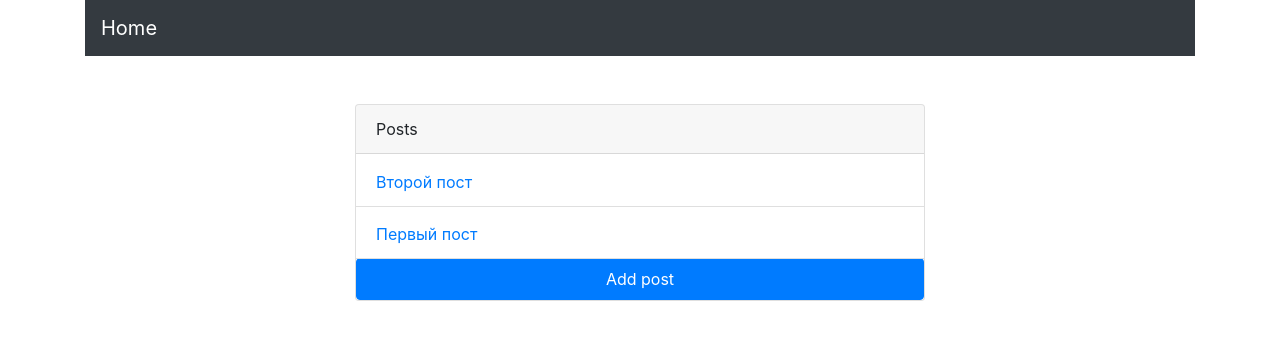
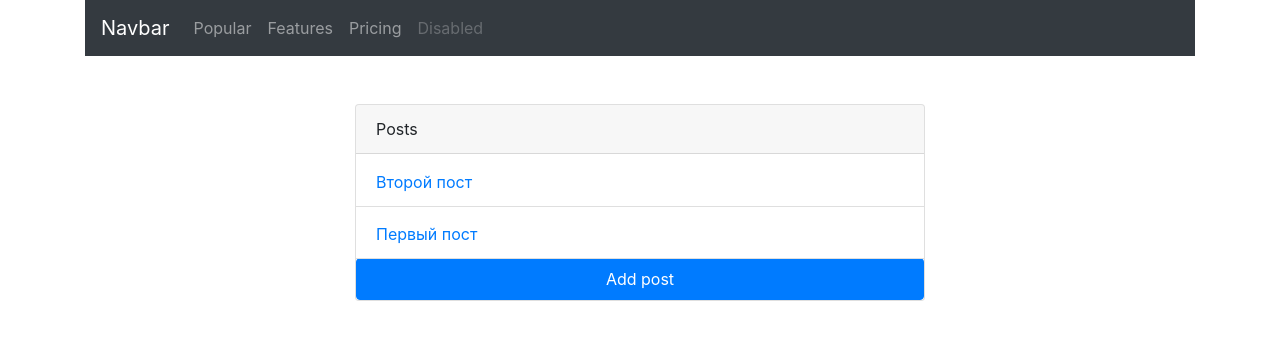
Before and after one commit to AlekseyQty/Blog, a Django app: page / in a window 1280 px wide. Shown: the top 340 px of the page. Run offline with Django 3.2, Linux system fonts and the light colour scheme; data comes from the database, SQL or seed files in the repository; both versions use the stored data as it was after the commit; some libraries are stand-ins or nearby versions.

Commit message:
Added popular page

```diff
--- a/blog/blog/templates/base.html
+++ b/blog/blog/templates/base.html
@@ -15,9 +15,30 @@
   </head>
   <body>
   <div class="container">
-    <nav class="navbar navbar-dark bg-dark">
-      <a href="{% url 'index' %}" class="navbar-brand">Home</a>
+    <nav class="navbar navbar-expand-lg navbar-dark bg-dark">
+      <a class="navbar-brand" href="{% url 'index' %}">Navbar</a>
+      <button class="navbar-toggler" type="button" data-toggle="collapse" data-target="#navbarNav"
+              aria-controls="navbarNav" aria-expanded="false" aria-label="Toggle navigation">
+        <span class="navbar-toggler-icon"></span>
+      </button>
+      <div class="collapse navbar-collapse" id="navbarNav">
+        <ul class="navbar-nav">
+          <li class="nav-item ">
+            <a class="nav-link" href="{% url 'popular' %}">Popular </a>
+          </li>
+          <li class="nav-item">
+            <a class="nav-link" href="#">Features</a>
+          </li>
+          <li class="nav-item">
+            <a class="nav-link" href="#">Pricing</a>
+          </li>
+          <li class="nav-item">
+            <a class="nav-link disabled" href="#">Disabled</a>
+          </li>
+        </ul>
+      </div>
     </nav>
+
   </div>
     {% block content %}
     {% endblock %}
--- a/blog/blog/urls.py
+++ b/blog/blog/urls.py
@@ -19,6 +19,7 @@ from . import views
 
 urlpatterns = [
     path('', views.MainPageView.as_view(), name='index'),
+    path('popular/', views.PopularView.as_view(), name='popular'),
     path('topic/addpost/', views.PostAdd.as_view(), name='addpost'),
     path('topic/<int:topic_pk>/add_comment/', views.CommentAdd.as_view(), name='addcomment'),
     path('topic/<int:pk>/', views.DetailView.as_view(), name='detail'),
--- a/blog/blog/views.py
+++ b/blog/blog/views.py
@@ -20,6 +20,17 @@ class MainPageView(generic.ListView):
         return Post.objects.filter(
             post_date__lte=timezone.now()
         ).order_by('-post_date')
+
+
+class PopularView(generic.ListView):
+    model = Post
+    template_name = 'popular.html'
+    context_object_name = 'posts_list'
+
+    def get_queryset(self):
+        return Post.objects.filter(
+            post_date__lte=timezone.now()
+        ).order_by('-visit_count')
 
 
 class DetailView(generic.DetailView):
```
Also changed, not shown: blog/blog/templates/popular.html (added, +26 -0 lines), blog/db.sqlite3.
